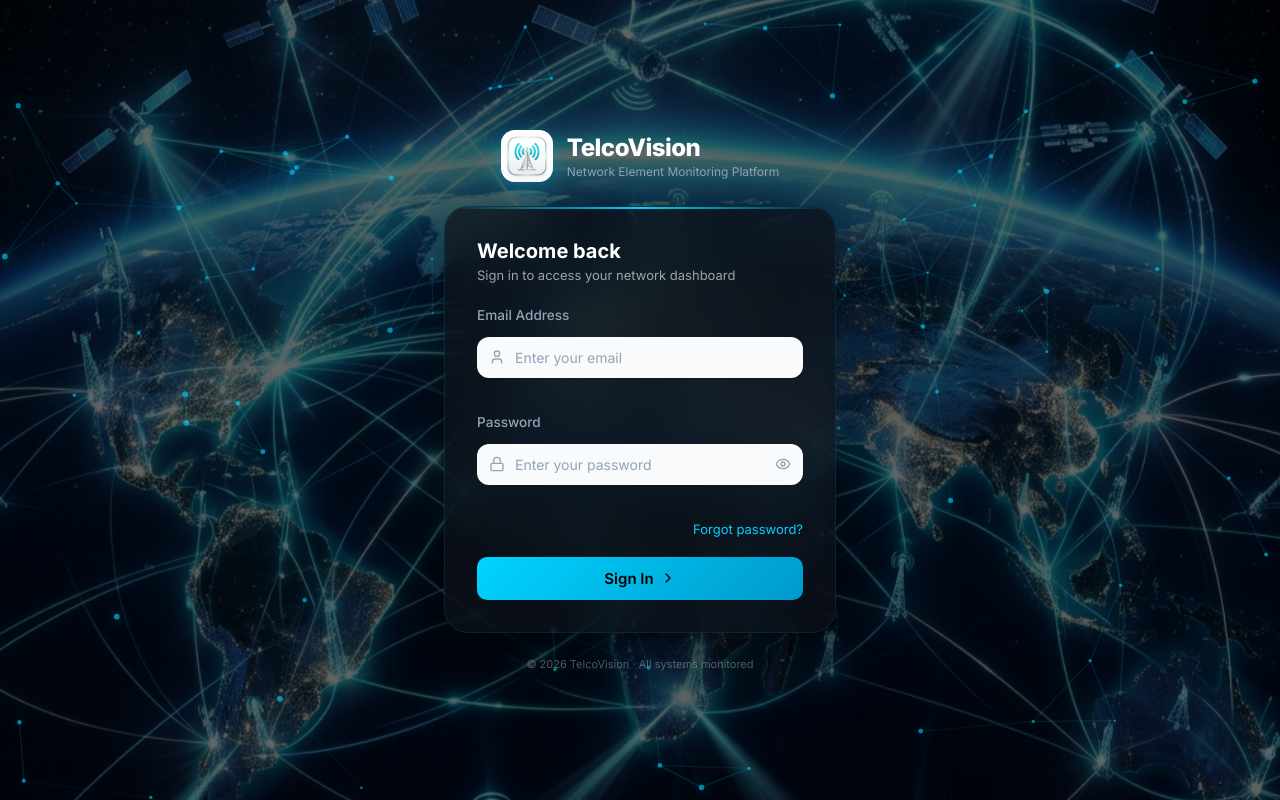
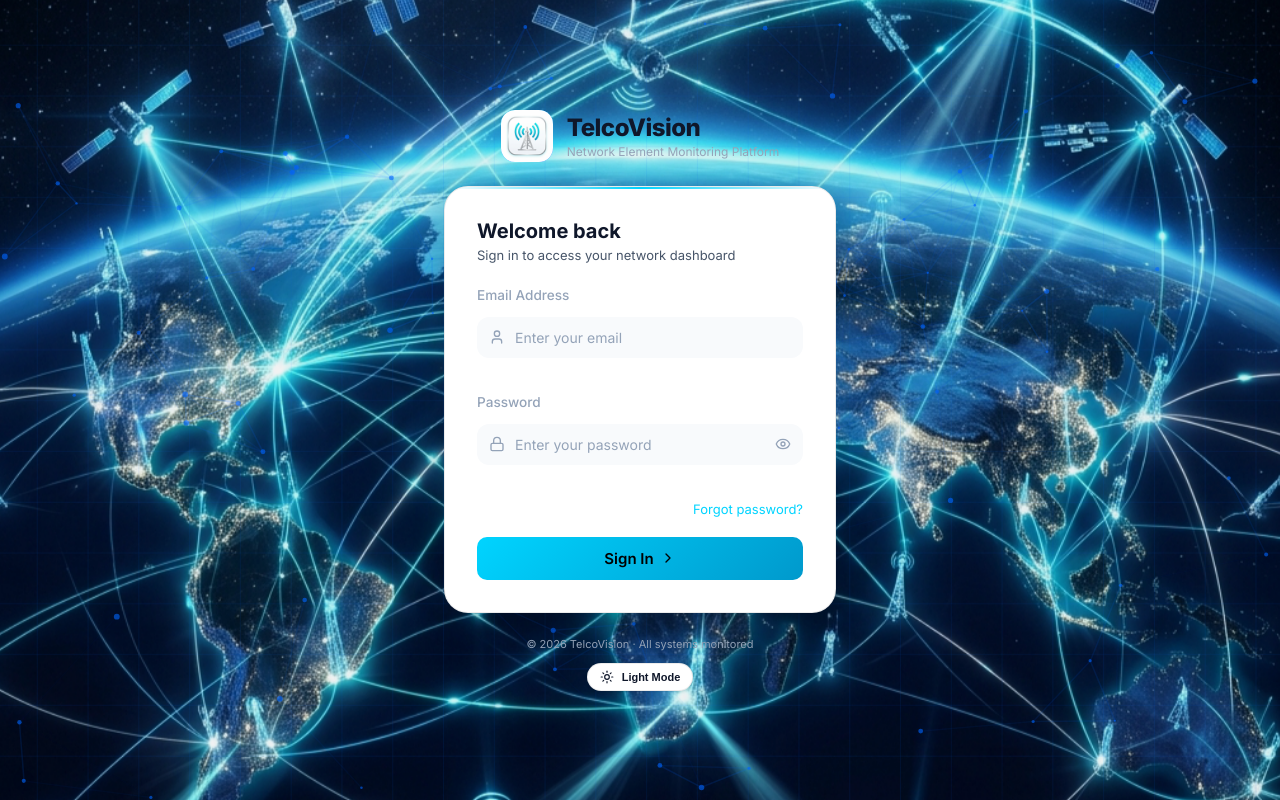
Before and after one commit to Kavi-26/telecom, a React (Vite) app in the folder client/: page /login in a window 1280 px wide. Built offline with nearby package versions, Linux system fonts and the light colour scheme.

Commit message:
feat: implement login page with animated network background, role-based routing, and layout components

```diff
--- a/client/src/components/common/ChatBox.css
+++ b/client/src/components/common/ChatBox.css
@@ -20,13 +20,15 @@
 
 .chat-fab-badge {
   position: absolute;
-  top: -4px; right: -4px;
+  top: -6px; right: -8px;
   background: #7c3aed;
   color: #fff;
-  font-size: 9px;
+  font-size: 8px;
   font-weight: 800;
-  padding: 1px 5px;
-  border-radius: 8px;
+  padding: 2px 6px;
+  border-radius: 10px;
+  box-shadow: 0 2px 4px rgba(0,0,0,0.2);
+  white-space: nowrap;
   letter-spacing: 0.5px;
 }
 
--- a/client/src/components/common/ChatBox.jsx
+++ b/client/src/components/common/ChatBox.jsx
@@ -1,5 +1,5 @@
 import { useState, useRef, useEffect } from 'react';
-import { MessageCircle, X, Send, Bot, User, Minimize2, Maximize2 } from 'lucide-react';
+import { MessageCircle, X, Send, Bot, User, Minimize2, Maximize2, Radio } from 'lucide-react';
 import './ChatBox.css';
 
 // Hard-coded GenAI response engine
@@ -159,7 +159,7 @@ export default function ChatBox({ domain = 'general' }) {
           title="Open AI Assistant"
           id="chat-fab"
         >
-          <MessageCircle size={22} />
+          <Radio size={22} />
           <span className="chat-fab-badge">AI</span>
         </button>
       )}
@@ -173,7 +173,7 @@ export default function ChatBox({ domain = 'general' }) {
                 <Bot size={16} />
               </div>
               <div>
-                <span className="chat-bot-name">TelcoAI Assistant</span>
+                <span className="chat-bot-name">Network Insight AI</span>
                 <span className="chat-bot-status">
                   <span className="status-dot up" />
                   Online · {domain !== 'general' ? domain.toUpperCase() : 'All domains'}
--- a/client/src/components/common/Navbar.jsx
+++ b/client/src/components/common/Navbar.jsx
@@ -33,7 +33,7 @@ export default function Navbar({ title, subtitle, onRefresh }) {
           title={`Switch to ${theme === 'dark' ? 'light' : 'dark'} mode`}
           id="theme-toggle"
         >
-          {theme === 'dark' ? <Sun size={16} /> : <Moon size={16} />}
+          {theme === 'dark' ? <Moon size={18} fill="currentColor" /> : <Sun size={18} fill="currentColor" />}
         </button>
       </div>
     </header>
--- a/client/src/components/common/Sidebar.jsx
+++ b/client/src/components/common/Sidebar.jsx
@@ -91,16 +91,15 @@ export default function Sidebar({ collapsed, setCollapsed }) {
             )}
           </div>
         )}
-        <div style={{ display: 'flex', gap: '4px', flexDirection: collapsed ? 'column' : 'row' }}>
-          <button
-            className="logout-btn"
-            onClick={toggleTheme}
-            title={`Switch to ${theme === 'dark' ? 'Light' : 'Dark'} Mode`}
-            style={{ flex: 1 }}
-          >
-            {theme === 'dark' ? <Sun size={16} /> : <Moon size={16} />}
-            {!collapsed && <span>{theme === 'dark' ? 'Light Mode' : 'Dark Mode'}</span>}
-          </button>
+        <div style={{ display: 'flex', gap: '4px', flexDirection: 'column' }}>
+          <div className={`theme-toggle-container ${collapsed ? 'collapsed' : ''}`} onClick={toggleTheme}>
+            <div className={`theme-switch ${theme}`}>
+              <div className="switch-thumb">
+                {theme === 'dark' ? <Moon size={12} fill="currentColor" /> : <Sun size={12} fill="currentColor" />}
+              </div>
+            </div>
+            {!collapsed && <span className="toggle-label">{theme === 'dark' ? 'Dark Mode' : 'Light Mode'}</span>}
+          </div>
 
           <button
             className="logout-btn"
--- a/client/src/index.css
+++ b/client/src/index.css
@@ -52,6 +52,7 @@
   --bg-card-hover: #1a2440;
   --bg-input: #0d1525;
   --bg-sidebar: #0d1525;
+  --bg-sidebar-hover: rgba(255, 255, 255, 0.05);
   --bg-navbar: rgba(10, 14, 26, 0.95);
   --border: rgba(255,255,255,0.06);
   --border-hover: rgba(0,212,255,0.3);
@@ -75,7 +76,8 @@
   --bg-card: #ffffff;
   --bg-card-hover: #f8fafc;
   --bg-input: #f8fafc;
-  --bg-sidebar: #1e293b;
+  --bg-sidebar: #ffffff;
+  --bg-sidebar-hover: rgba(0, 0, 0, 0.05);
   --bg-navbar: rgba(255,255,255,0.95);
   --border: rgba(0,0,0,0.08);
   --border-hover: rgba(0,212,255,0.4);
@@ -83,8 +85,8 @@
   --text-secondary: #475569;
   --text-muted: #94a3b8;
   --text-inverse: #f1f5f9;
-  --sidebar-text: #f1f5f9;
-  --sidebar-text-muted: #94a3b8;
+  --sidebar-text: #1e293b;
+  --sidebar-text-muted: #64748b;
   --chart-grid: rgba(0,0,0,0.06);
   --scrollbar-track: #e8eef5;
   --scrollbar-thumb: #cbd5e1;
--- a/client/src/pages/Login.css
+++ b/client/src/pages/Login.css
@@ -14,7 +14,7 @@
   inset: 0;
   pointer-events: none;
   background: url('../assets/login-bg.png') center/cover no-repeat;
-  filter: brightness(0.4);
+  filter: brightness(var(--login-bg-brightness, 0.4));
   animation: bgPan 20s infinite alternate ease-in-out;
 }
 
@@ -32,8 +32,8 @@
   position: absolute;
   inset: 0;
   background-image:
-    linear-gradient(rgba(0, 212, 255, 0.04) 1px, transparent 1px),
-    linear-gradient(90deg, rgba(0, 212, 255, 0.04) 1px, transparent 1px);
+    linear-gradient(var(--login-grid-color, rgba(0, 212, 255, 0.04)) 1px, transparent 1px),
+    linear-gradient(90deg, var(--login-grid-color, rgba(0, 212, 255, 0.04)) 1px, transparent 1px);
   background-size: 50px 50px;
 }
 
@@ -174,7 +174,7 @@
 .brand-title {
   font-size: 24px;
   font-weight: 800;
-  color: #fff;
+  color: var(--text-primary);
   letter-spacing: -0.5px;
 }
 
@@ -185,12 +185,12 @@
 }
 
 .login-card {
-  background: rgba(13, 17, 23, 0.7);
-  border: 1px solid rgba(0, 212, 255, 0.1);
+  background: var(--bg-card);
+  border: 1px solid var(--border);
   border-radius: var(--radius-xl);
   padding: 32px;
   width: 100%;
-  box-shadow: 0 24px 64px rgba(0, 0, 0, 0.5);
+  box-shadow: var(--shadow-lg);
   backdrop-filter: blur(24px);
   position: relative;
   overflow: hidden;
@@ -213,12 +213,12 @@
 .login-card-header h2 {
   font-size: 20px;
   font-weight: 700;
-  color: #fff;
+  color: var(--text-primary);
 }
 
 .login-card-header p {
   font-size: 13px;
-  color: rgba(255, 255, 255, 0.6);
+  color: var(--text-secondary);
   margin-top: 4px;
 }
 
@@ -302,9 +302,47 @@
   display: inline-block;
 }
 
-
 .login-footer {
   font-size: 11px;
-  color: rgba(255, 255, 255, 0.4);
+  color: var(--text-muted);
   text-align: center;
 }
+
+.login-footer-actions {
+  display: flex;
+  flex-direction: column;
+  align-items: center;
+  gap: 12px;
+}
+
+.login-theme-toggle {
+  background: var(--bg-card);
+  border: 1px solid var(--border);
+  color: var(--text-primary);
+  padding: 6px 12px;
+  border-radius: 20px;
+  font-size: 11px;
+  font-weight: 600;
+  display: flex;
+  align-items: center;
+  gap: 8px;
+  cursor: pointer;
+  transition: var(--transition);
+  box-shadow: var(--shadow-sm);
+}
+
+.login-theme-toggle:hover {
+  border-color: var(--brand-primary);
+  background: var(--bg-card-hover);
+}
+
+/* Theme specific overrides for login */
+[data-theme="light"] .login-page {
+  --login-bg-brightness: 0.95;
+  --login-grid-color: rgba(0, 102, 255, 0.08);
+}
+
+[data-theme="dark"] .login-page {
+  --login-bg-brightness: 0.3;
+  --login-grid-color: rgba(0, 212, 255, 0.04);
+}
--- a/client/src/pages/Login.jsx
+++ b/client/src/pages/Login.jsx
@@ -1,10 +1,11 @@
 import { useState, useEffect, useRef } from 'react';
 import { useNavigate } from 'react-router-dom';
 import { useAuth } from '../contexts/AuthContext';
-import { Eye, EyeOff, Wifi, AlertCircle, Lock, User, ChevronRight } from 'lucide-react';
+import { Eye, EyeOff, Wifi, AlertCircle, Lock, User, ChevronRight, Moon, Sun } from 'lucide-react';
 import './Login.css';
 import loginBg from '../assets/login-bg.png';
 import logo from '../assets/logo.png';
+import { useTheme } from '../contexts/ThemeContext';
 
 const ROLE_REDIRECTS = {
   admin: '/dashboard',
@@ -19,6 +20,7 @@ const ROLE_REDIRECTS = {
 
 const NetworkBackground = () => {
   const canvasRef = useRef(null);
+  const { theme } = useTheme();
 
   useEffect(() => {
     const canvas = canvasRef.current;
@@ -51,9 +53,9 @@ const NetworkBackground = () => {
       draw() {
         ctx.beginPath();
         ctx.arc(this.x, this.y, this.radius, 0, Math.PI * 2);
-        ctx.fillStyle = 'rgba(0, 212, 255, 0.6)';
+        ctx.fillStyle = theme === 'dark' ? 'rgba(0, 212, 255, 0.6)' : 'rgba(0, 102, 255, 0.6)';
         ctx.shadowBlur = 15;
-        ctx.shadowColor = 'rgba(0, 212, 255, 1)';
+        ctx.shadowColor = theme === 'dark' ? 'rgba(0, 212, 255, 1)' : 'rgba(0, 102, 255, 0.4)';
         ctx.fill();
         ctx.shadowBlur = 0; // reset for lines
       }
@@ -83,7 +85,8 @@ const NetworkBackground = () => {
 
           if (distance < 160) {
             ctx.beginPath();
-            ctx.strokeStyle = `rgba(0, 212, 255, ${0.2 * (1 - distance/160)})`;
+            const color = theme === 'dark' ? '0, 212, 255' : '0, 102, 255';
+            ctx.strokeStyle = `rgba(${color}, ${0.2 * (1 - distance/160)})`;
             ctx.lineWidth = 1.5;
             ctx.moveTo(particles[i].x, particles[i].y);
             ctx.lineTo(particles[j].x, particles[j].y);
@@ -100,13 +103,14 @@ const NetworkBackground = () => {
       window.removeEventListener('resize', resize);
       cancelAnimationFrame(animationFrameId);
     };
-  }, []);
+  }, [theme]);
 
   return <canvas ref={canvasRef} style={{ position: 'absolute', top: 0, left: 0, width: '100%', height: '100%', zIndex: 1, pointerEvents: 'none' }} />;
 };
 
 export default function LoginPage() {
   const { login } = useAuth();
+  const { theme, toggleTheme } = useTheme();
   const navigate = useNavigate();
   const [form, setForm] = useState({ username: '', password: '' });
   const [showPw, setShowPw] = useState(false);
@@ -285,9 +289,15 @@ export default function LoginPage() {
           )}
         </div>
 
-        <p className="login-footer">
-          © 2026 TelcoVision · All systems monitored
-        </p>
+        <div className="login-footer-actions">
+          <p className="login-footer">
+            © 2026 TelcoVision · All systems monitored
+          </p>
+          <button className="login-theme-toggle" onClick={toggleTheme}>
+            {theme === 'dark' ? <Moon size={14} /> : <Sun size={14} />}
+            {theme === 'dark' ? 'Dark Mode' : 'Light Mode'}
+          </button>
+        </div>
       </div>
     </div>
   );
--- a/client/src/pages/RAN.jsx
+++ b/client/src/pages/RAN.jsx
@@ -419,6 +419,7 @@ export default function RANPage() {
                 zoom={11}
                 style={{ height: '100%', width: '100%' }}
                 scrollWheelZoom={false}
+                attributionControl={false}
               >
                 <LayersControl position="topright">
                   <LayersControl.BaseLayer checked={theme !== 'light'} name="Dark Mode">
--- a/client/src/pages/Transport.jsx
+++ b/client/src/pages/Transport.jsx
@@ -355,6 +355,7 @@ export default function TransportPage() {
                 zoom={5}
                 style={{ height: '100%', width: '100%' }}
                 scrollWheelZoom={false}
+                attributionControl={false}
               >
                 <LayersControl position="topright">
                   <LayersControl.BaseLayer checked={theme !== 'light'} name="Dark Mode">
```
Also changed, not shown: client/src/components/common/Sidebar.css (+96 -9 lines).
